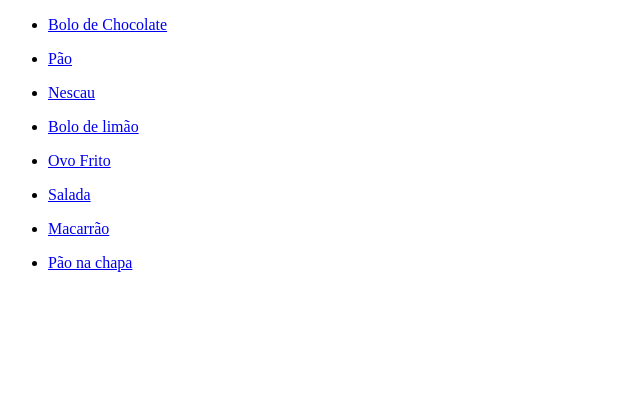
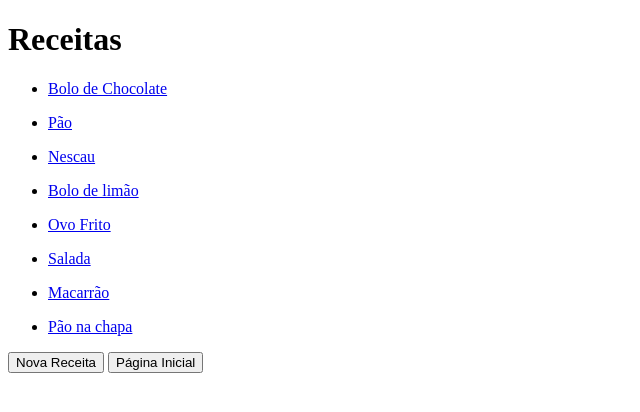
Before and after one commit to vini-pontesb/blog_receitas, a Django app: page /receitas/ in a window 1280 px wide. Shown: the top 412 px of the page, without its empty margins (0-640 px from the left). Run offline with Django 5.2, Linux system fonts and the light colour scheme; data comes from the database, SQL or seed files in the repository; both versions use the stored data as it was after the commit.

Commit message:
Adicionando formulários e inserindo botões para caminhar entre as páginas

```diff
--- a/receita/templates/categorias_receitas.html
+++ b/receita/templates/categorias_receitas.html
@@ -18,6 +18,10 @@
         </ul>
         {% endfor %}
     </section>
+    <section>
+        <button type="button"><a href="{% url 'nova_categoria' %}" style="text-decoration: none; color: black;">Nova Categoria</a></button>
+        <button type="button"><a href="{% url 'home' %}" style="text-decoration: none; color: black;">Página Inicial</a></button>
+    </section>
 </body>
 
 </html>
--- a/receita/templates/minhas_receitas.html
+++ b/receita/templates/minhas_receitas.html
@@ -8,6 +8,7 @@
 </head>
 
 <body>
+    <h1>Receitas</h1>
     <section>
         {% for item in receitas %}
         <ul>
@@ -17,6 +18,10 @@
         </ul>
         {% endfor %}
     </section>
+    <section>
+        <button type="button"><a href="{% url 'nova_receita' %}" style="text-decoration: none; color: black;">Nova Receita</a></button>
+        <button type="button"><a href="{% url 'home' %}" style="text-decoration: none; color: black;">Página Inicial</a></button>
+    </section>
 </body>
 
 </html>
--- a/receita/urls.py
+++ b/receita/urls.py
@@ -5,5 +5,8 @@
     path('receitas/', views.receitas, name="receitas"),
     path('categorias/', views.categorias, name="categorias"),
     path('detalhes_receita/<int:id_receita>/', views.detalhes_receita, name="detalhes_receita"),
-    path('mostrar_categoria/<int:id_categoria>/', views.mostrar_categoria, name="mostrar_categoria")
+    path('mostrar_categoria/<int:id_categoria>/', views.mostrar_categoria, name="mostrar_categoria"),
+    path('nova_receita/', views.nova_receita, name="nova_receita"),
+    path('nova_categoria/', views.nova_categoria, name="nova_categoria"),
+    path('', views.home, name="home"),
 ]
--- a/receita/views.py
+++ b/receita/views.py
@@ -1,5 +1,6 @@
-from django.shortcuts import render
+from django.shortcuts import render, redirect
 from .models import Receita, Categoria
+from .forms import ReceitaForm, CategoriaForm
 
 def receitas(request):
     receitas = Receita.objects.all()
@@ -26,3 +27,30 @@
                'receitas': receitas}
 
     return render(request, 'mostrar_categoria.html', context)
+
+def nova_receita(request):
+    if request.method == 'POST':
+        form_receita = ReceitaForm(request.POST)
+        if form_receita.is_valid():
+            form_receita.save()
+            return redirect('receitas')
+    else:
+        form_receita = ReceitaForm()
+    context = {'form_receita': form_receita}
+    return render(request, 'nova_receita.html', context)
+
+def nova_categoria(request):
+    if request.method == 'POST':
+        form_categoria = CategoriaForm(request.POST)
+        if form_categoria.is_valid():
+            form_categoria.save()
+            return redirect('categorias')
+    else:
+        form_categoria = CategoriaForm()
+    context = {'form_categoria': form_categoria}
+    return render(request, 'nova_categoria.html', context)
+
+def home(request):
+    home = 'home'
+    context = {'home': home}
+    return render(request, 'home.html', context)
```
Also changed, not shown: receita/forms.py (+6 -1 lines), receita/templates/home.html (added, +16 -0 lines), receita/templates/nova_categoria.html (added, +17 -0 lines), receita/templates/nova_receita.html (added, +17 -0 lines), db.sqlite3.
